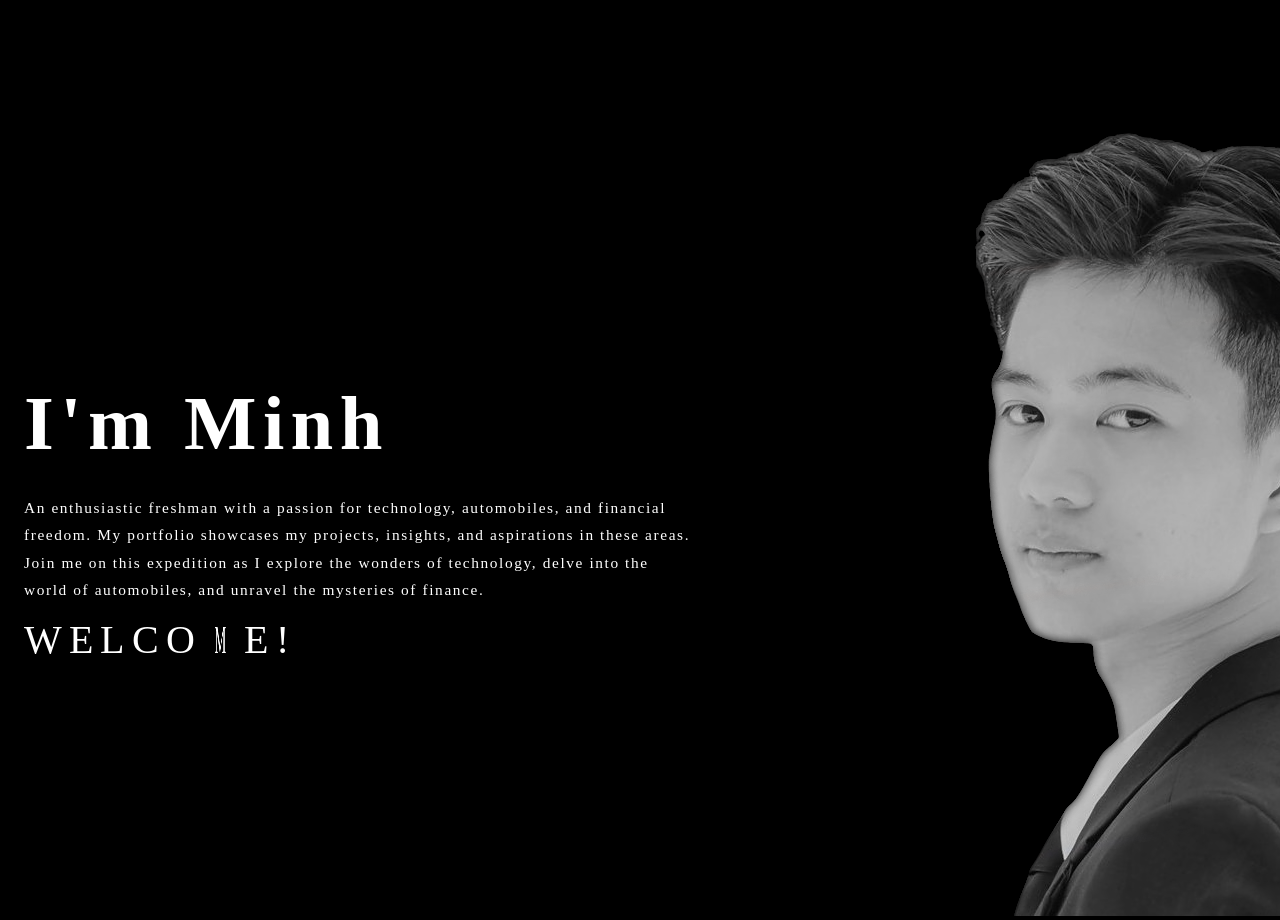
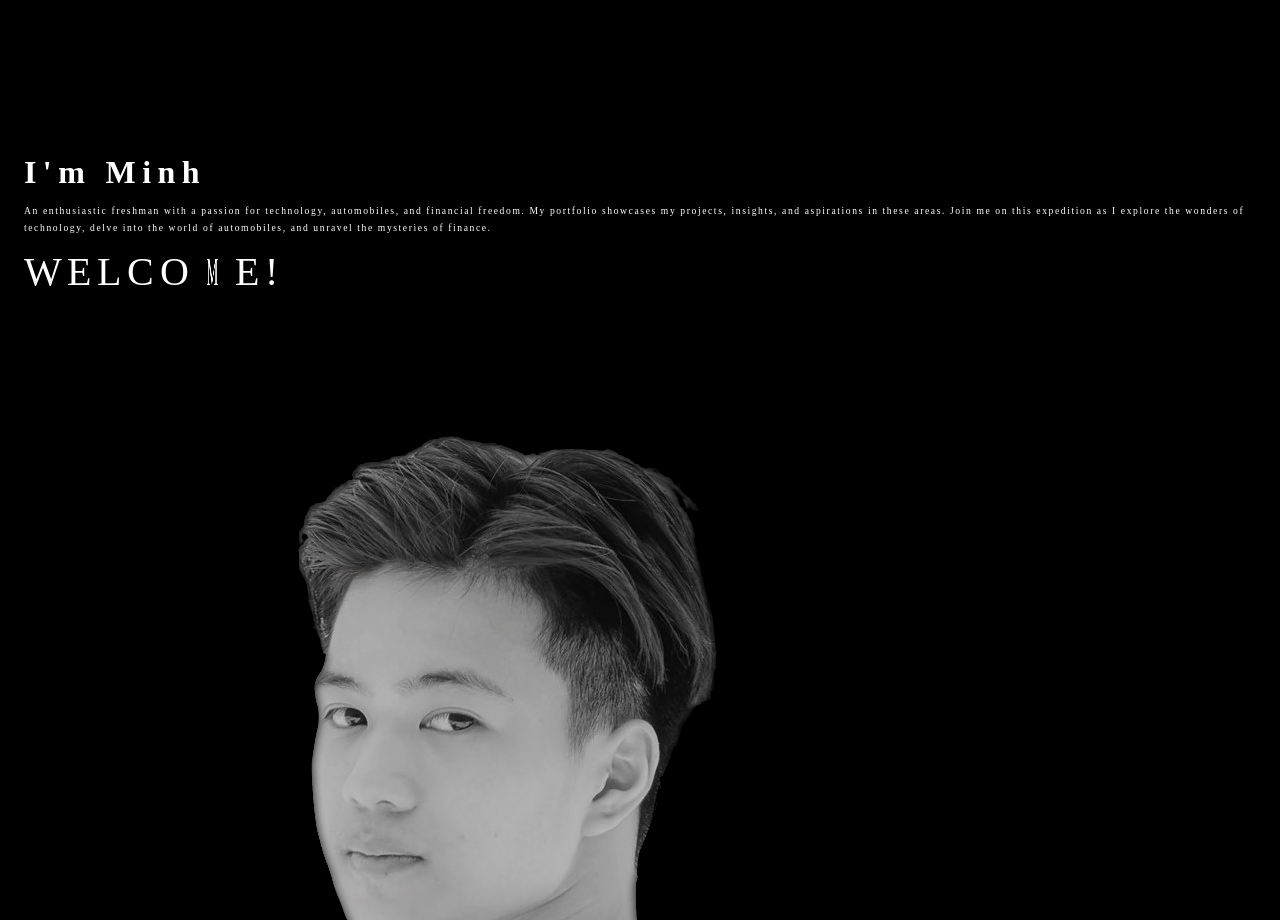
Before and after one commit to Straffles/Portfolio-Website, a website built with Vite: page index.html in a window 1280 px wide. Shown: the part 760-1680 px from the top of the page. Built offline with nearby package versions, Linux system fonts and the light colour scheme; animation ran at ten frames a second; files whose address does not match are found by name.

Commit message:
mobile compatibility

```diff
--- a/style.css
+++ b/style.css
@@ -27,11 +27,11 @@ canvas {
 
 main {
   display: flex;
-  /* flex-wrap: wrap; */
   justify-content: space-evenly;
   color: white;
   width: 100vw;
   height: 100vh;
+  overflow: hidden;
 }
 
 /* Nav Bar */
@@ -87,7 +87,7 @@ nav ul li:hover{
 }
 
 
-/* text config */
+/* text */
 div.text {
   padding: 1.5rem;
   align-self: center;
@@ -97,14 +97,13 @@ div.text {
 section {
   letter-spacing: 0.1rem;
   line-height: 1.8;
-  font-size: 1.2vw;
-  /* padding-left: 2rem; */
+  font-size: 1.2vh;
   width: fit-content;
 }
 
 section h1{
   letter-spacing: 0.4rem;
-  font-size: 6vw;
+  font-size: 4vh;
 }
 
 /* image */
@@ -149,3 +148,17 @@ section h1{
   filter: blur(0);
   transform: translateX(0);
 }
+
+@media screen and (min-width:414px) {
+  main {
+    flex-wrap: wrap;
+  }
+
+  nav ul li{
+    font-size: 1em;
+  }
+
+  nav ul li:hover{
+    font-size: 1.2em;
+  }
+}
```
